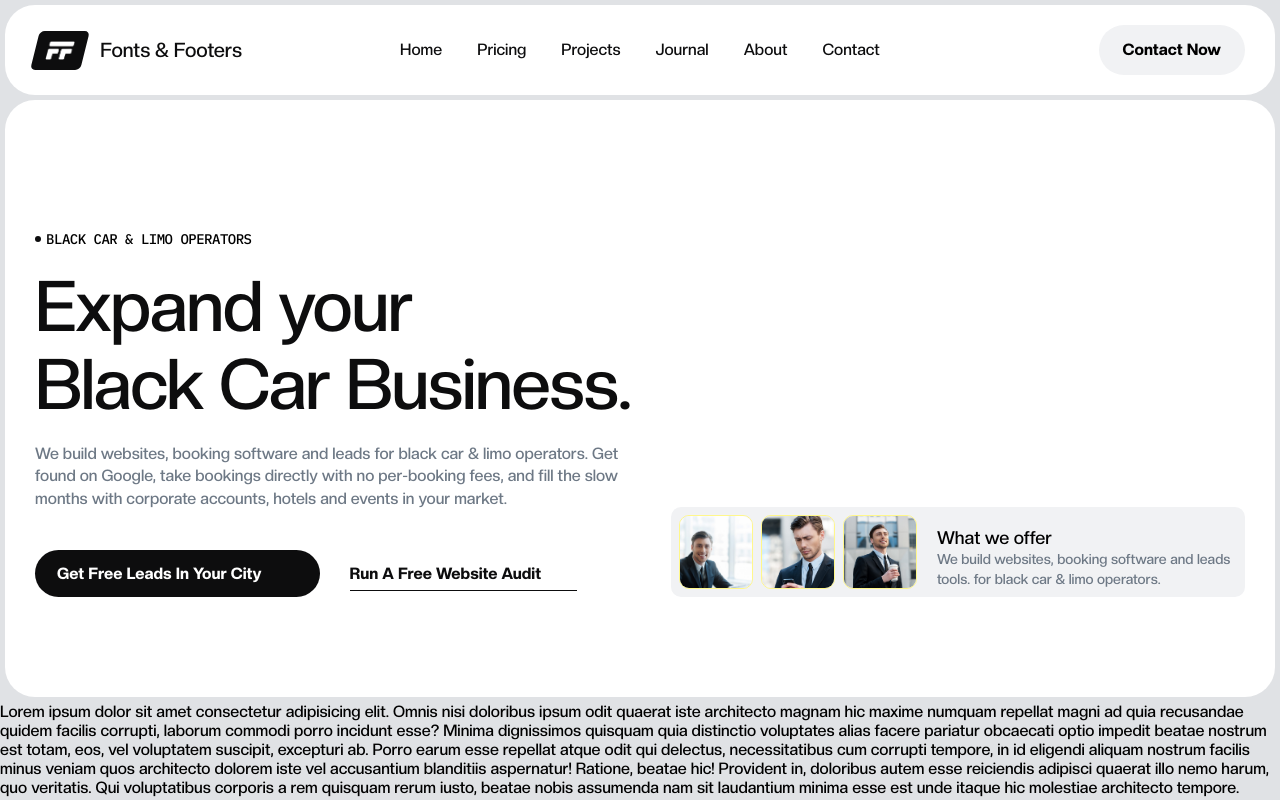
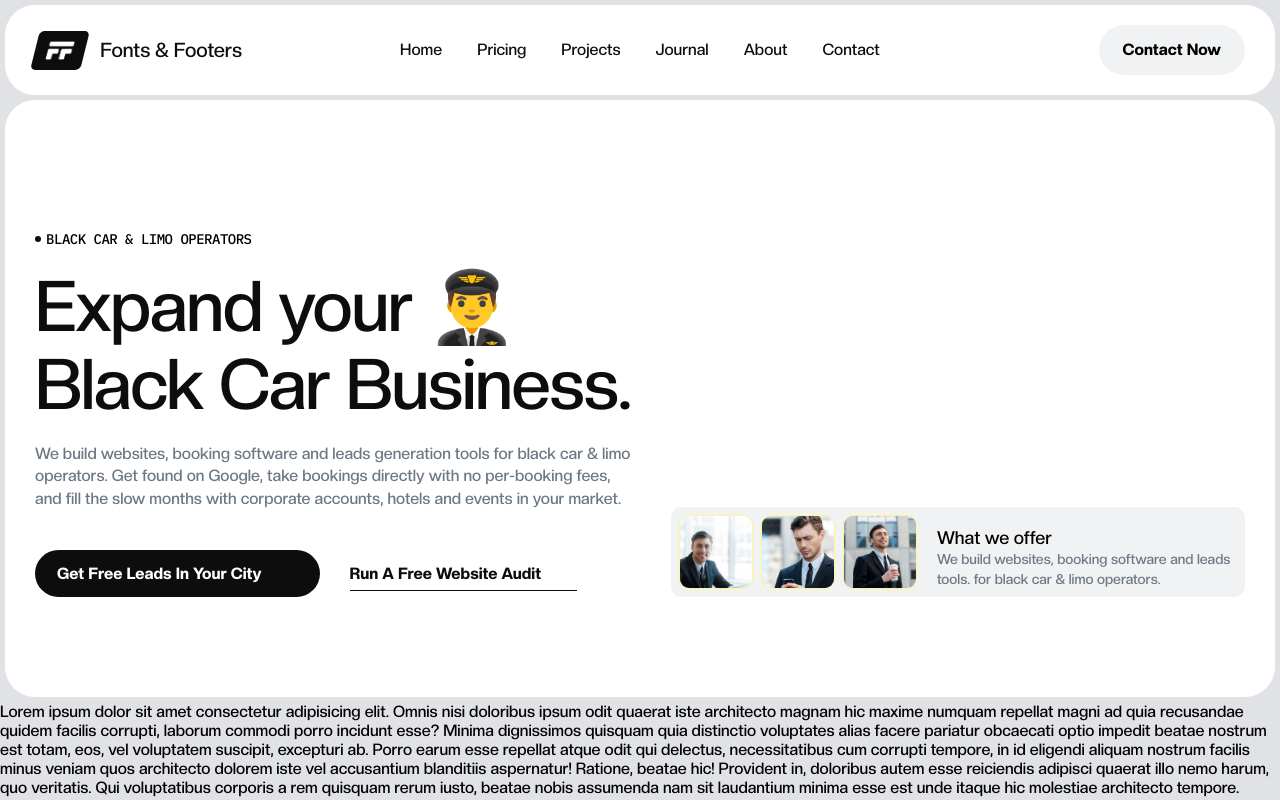
Before and after one commit to ChristianWare/fnf_27, a Next.js app: page / in a window 1280 px wide. Shown: the top 800 px of the page. Built offline with nearby package versions, Linux system fonts and the light colour scheme; some icons are missing.

Commit message:
hero emjie added

```diff
--- a/src/components/HomePage/Hero/Hero.tsx
+++ b/src/components/HomePage/Hero/Hero.tsx
@@ -12,10 +12,10 @@ export default function Hero() {
           <div className={styles.left}>
             <EyeBrow text='Black car & limo operators' />
             <h1 className={`${styles.heading} display1`}>
-              Expand your <br /> Black Car Business.
+              Expand your 👨‍✈️ <br /> Black Car Business.
             </h1>
             <p className={styles.copy}>
-              We build websites, booking software and leads for black car & limo
+              We build websites, booking software and leads generation tools for black car & limo
               operators. Get found on Google, take bookings directly with no
               per-booking fees, and fill the slow months with corporate
               accounts, hotels and events in your market.
```
